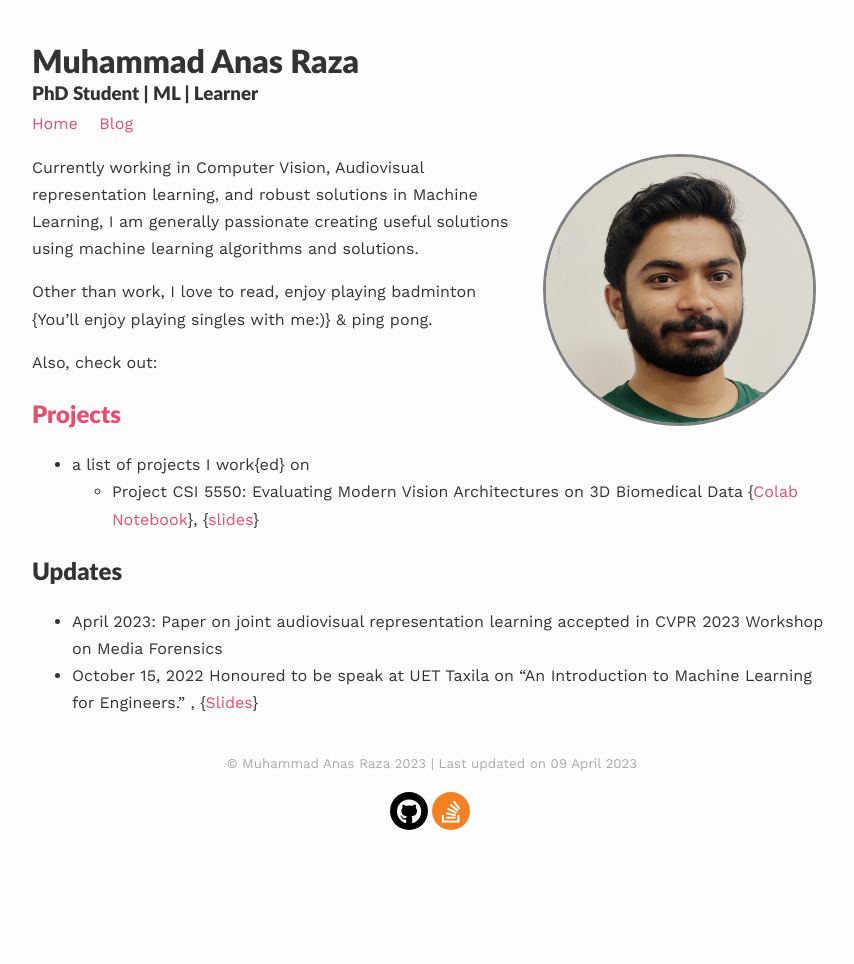
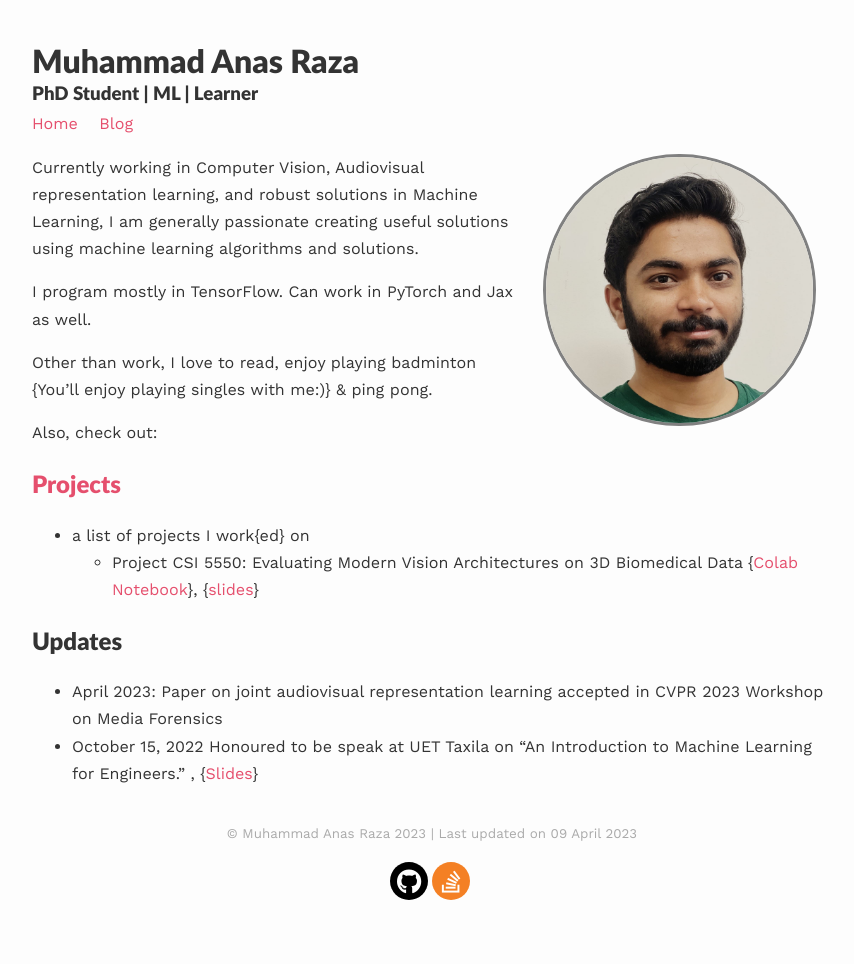
Before and after one commit to anas-rz/anas-rz.github.io, a Jekyll site: the page built from index.md, in a window 1280 px wide. Shown: the whole page, without its empty margins (208-1062 px from the left). Built offline with Jekyll 4.4.1, drawn with Linux system fonts in a browser that asks for light colours; nearby versions of some CDN libraries; a script that is not in the unit is left out.

Commit message:
Update index.md

```diff
--- a/index.md
+++ b/index.md
@@ -8,6 +8,7 @@ published: true
 ---
 Currently working in Computer Vision, Audiovisual representation learning, and robust solutions in Machine Learning, I am generally passionate creating useful solutions using machine learning algorithms and solutions.
 
+I program mostly in TensorFlow. Can work in PyTorch and Jax as well.
 
 Other than work, I love to read, enjoy playing badminton {You'll enjoy playing singles with me:)} & ping pong.
 
```
